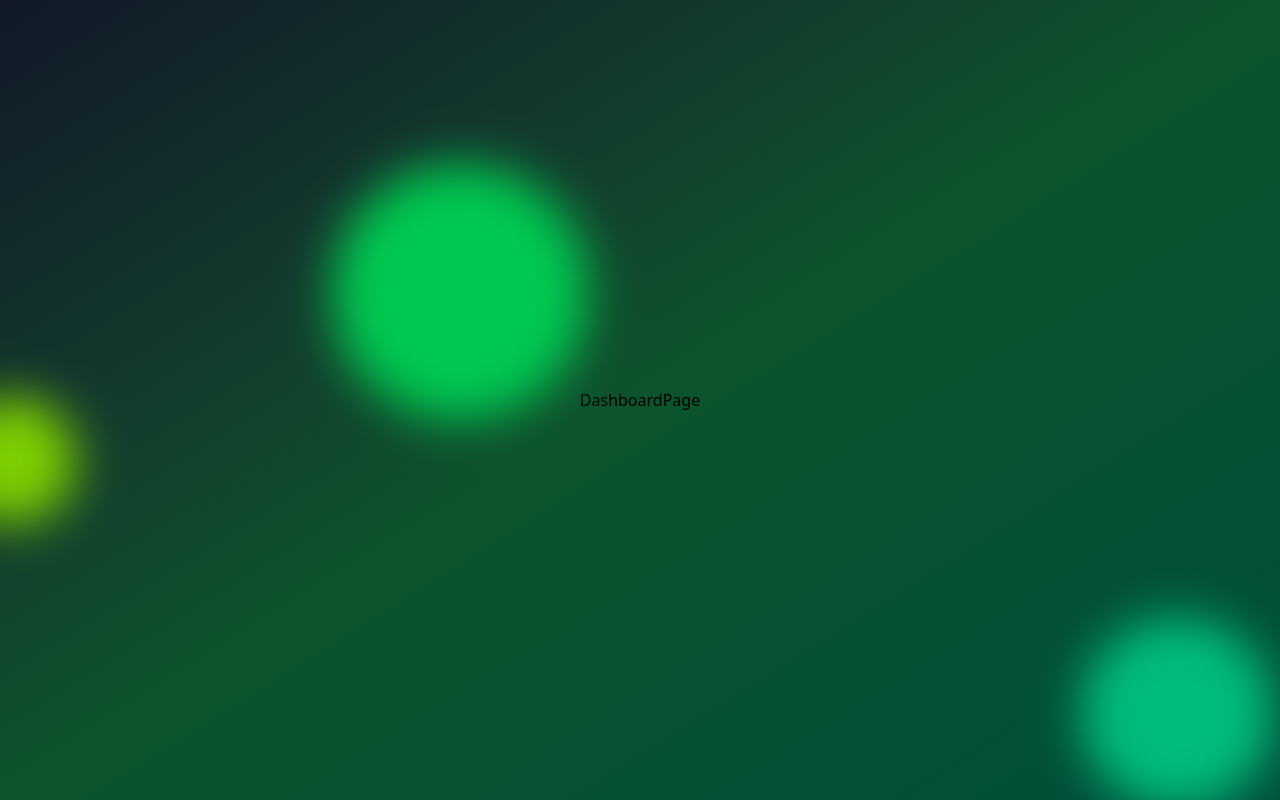
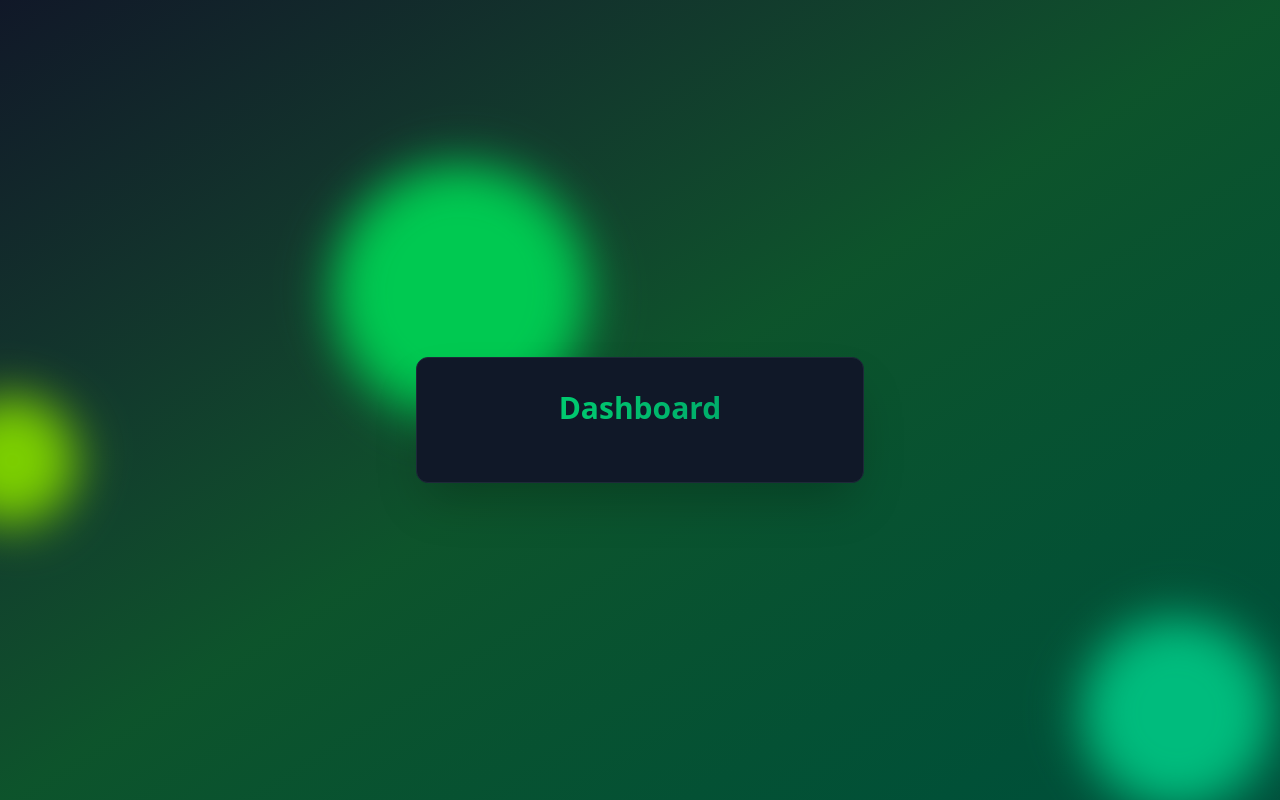
Before and after one commit to sagarEmn/mern-auth, a React (Vite) app in the folder frontend/: page / in a window 1280 px wide. Built offline with nearby package versions, Linux system fonts and the light colour scheme.

Commit message:
feat: Implement basici dashboard page UI
- Adds the basic structure with header title as dashboard
- Uses motion.div to stylize the component

```diff
--- a/frontend/src/pages/DashboardPage.jsx
+++ b/frontend/src/pages/DashboardPage.jsx
@@ -1,21 +1,30 @@
+import React from "react";
+
 import { motion } from "framer-motion";
 import { useAuthStore } from "../store/authStore";
 import { formatDate } from "../utils/date.js";
 
 const DashboardPage = () => {
+  // extract/desctructure "user" and "logout" from the object returned by useAuthStore()
+  const { user, logout } = useAuthStore();
 
-    // extract/desctructure "user" and "logout" from the object returned by useAuthStore()
-    const { user, logout } = useAuthStore();
+  const handleLogout = () => {
+    logout();
+  };
 
-    const handleLogout = () => {
-        logout();
-    }
-
-    return (
-        <>
-            DashboardPage
-        </>
-    )
-}
+  return (
+    <motion.div
+      initial={{ opacity: 0, scale: 0.9 }}
+      animate={{ opacity: 1, scale: 1 }}
+      exit={{ opacity: 0, scale: 0.9 }}
+      transition={{ duration: 0.5 }}
+      className="max-w-md w-full mx-auto mt-10 p-8 bg-gray-900 bg-opacity-80 backdrop-filter backdrop-blur-lg rounded-xl shadow-2xl border border-gray-800"
+    >
+      <h2 className="text-3xl font-bold mb-6 text-center bg-gradient-to-r from-green-400 to-emerald-600 text-transparent bg-clip-text">
+        Dashboard
+      </h2>
+    </motion.div>
+  );
+};
 
 export default DashboardPage;
```
